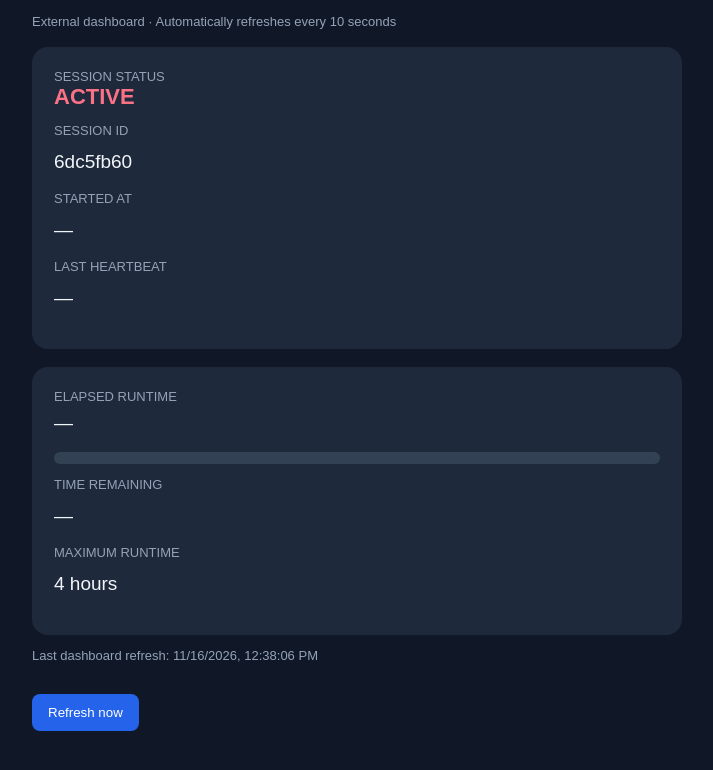
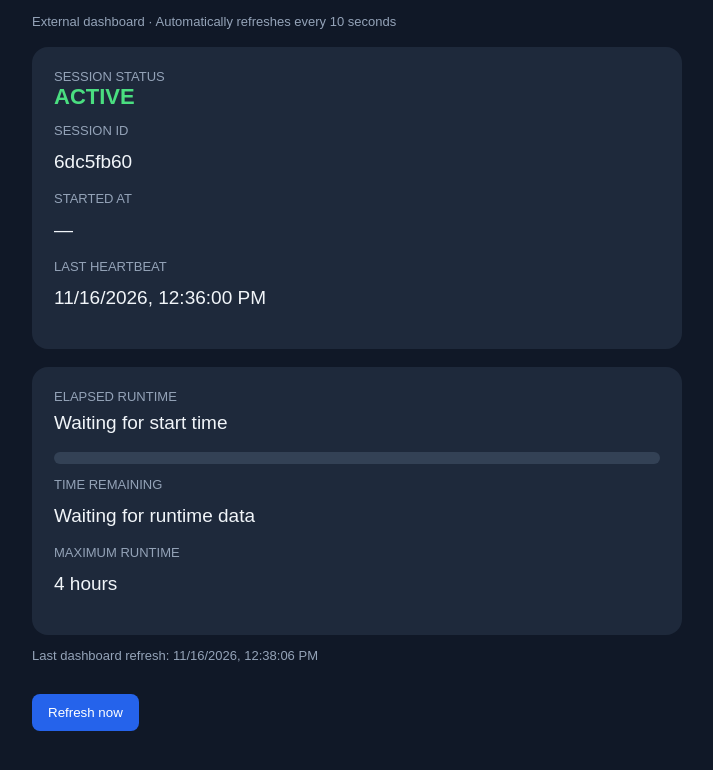
Before and after one commit to ganeshjunjuru09-cmd/kaggle-gpu-auto-stopper, a plain HTML site: page index.html in a window 1280 px wide. Shown: the part 98-868 px from the top of the page, without its empty margins (283-996 px from the left). Drawn offline with Linux system fonts and the light colour scheme.

Commit message:
Add yellow status class and improve loadStatus function

```diff
--- a/index.html
+++ b/index.html
@@ -12,40 +12,51 @@ main{max-width:650px;margin:40px auto}
 h1{font-size:26px}
 .card{background:#1e293b;padding:22px;border-radius:16px;margin-top:18px}
 .status{font-size:22px;font-weight:bold}
-.green{color:#4ade80}.red{color:#fb7185}
+.green{color:#4ade80}.red{color:#fb7185}.yellow{color:#facc15}
 .muted{color:#94a3b8;font-size:13px}
 .value{font-size:19px;margin:8px 0 18px;overflow-wrap:anywhere}
 .track{height:12px;background:#334155;border-radius:20px;overflow:hidden}
 .bar{height:100%;width:0;background:#38bdf8;transition:width .3s}
-button{background:#2563eb;color:white;border:0;padding:11px 16px;border-radius:8px;margin-top:18px}
+button{background:#2563eb;color:white;border:0;padding:11px 16px;border-radius:8px;margin-top:18px;cursor:pointer}
+button:hover{background:#1d4ed8}
 </style>
 </head>
 <body>
 <main>
 <h1>⚡ Kaggle GPU Runtime Monitor</h1>
 <p class="muted">External dashboard · Automatically refreshes every 10 seconds</p>
+
 <div class="card">
  <div class="muted">SESSION STATUS</div>
- <div id="status" class="status">Loading...</div>
+ <div id="status" class="status yellow">Loading...</div>
+
  <p class="muted">SESSION ID</p>
  <div id="session" class="value">—</div>
+
  <p class="muted">STARTED AT</p>
  <div id="started" class="value">—</div>
+
  <p class="muted">LAST HEARTBEAT</p>
  <div id="heartbeat" class="value">—</div>
 </div>
+
 <div class="card">
  <div class="muted">ELAPSED RUNTIME</div>
  <div id="elapsed" class="value">—</div>
+
  <div class="track"><div id="bar" class="bar"></div></div>
+
  <p class="muted">TIME REMAINING</p>
  <div id="remaining" class="value">—</div>
+
  <p class="muted">MAXIMUM RUNTIME</p>
  <div id="maximum" class="value">4 hours</div>
 </div>
+
 <p id="updated" class="muted">Waiting for data...</p>
 <button onclick="loadStatus()">Refresh now</button>
 </main>
+
 <script>
 function duration(seconds){
  if(!Number.isFinite(seconds)) return "—";
@@ -55,29 +66,86 @@ function duration(seconds){
  const s=seconds%60;
  return `${h}h ${m}m ${s}s`;
 }
+
+function parseTime(value){
+ if(!value) return NaN;
+ const timestamp=Date.parse(value);
+ return Number.isFinite(timestamp)?timestamp:NaN;
+}
+
 async function loadStatus(){
  try{
-  const response=await fetch("./status.json?t="+Date.now());
+  const response=await fetch("./status.json?t="+Date.now(),{
+   cache:"no-store"
+  });
+
   if(!response.ok) throw new Error("Status file unavailable");
+
   const d=await response.json();
-  const active=String(d.status||"").toLowerCase().includes("running");
-  document.getElementById("status").textContent=d.status||"Unknown";
-  document.getElementById("status").className="status "+(active?"green":"red");
-  document.getElementById("session").textContent=d.session_id||"No active session";
-  document.getElementById("started").textContent=d.started_at||"—";
-  document.getElementById("heartbeat").textContent=d.last_heartbeat||"—";
-  document.getElementById("elapsed").textContent=duration(d.elapsed_seconds);
-  document.getElementById("remaining").textContent=duration(d.remaining_seconds);
-  document.getElementById("maximum").textContent=(d.maximum_runtime_hours??4)+" hours";
-  const max=(Number(d.maximum_runtime_hours)||4)*3600;
-  const pct=Math.min(100,Math.max(0,(Number(d.elapsed_seconds)||0)/max*100));
+
+  const state=String(d.status||"").trim().toLowerCase();
+  const active=["active","running"].includes(state);
+
+  const maxHours=Number(d.maximum_runtime_hours)||4;
+  const maxSeconds=maxHours*3600;
+
+  // Support started_at or started
+  const startTime=parseTime(d.started_at||d.started);
+
+  // Calculate elapsed time using start time if available
+  let elapsed=Number(d.elapsed_seconds);
+
+  if(!Number.isFinite(elapsed) && Number.isFinite(startTime)){
+   elapsed=Math.max(0,(Date.now()-startTime)/1000);
+  }
+
+  // Calculate remaining time
+  let remaining=Number(d.remaining_seconds);
+
+  if(!Number.isFinite(remaining) && Number.isFinite(elapsed)){
+   remaining=Math.max(0,maxSeconds-elapsed);
+  }
+
+  // Display status
+  const statusElement=document.getElementById("status");
+  statusElement.textContent=d.status||"Unknown";
+  statusElement.className="status "+(active?"green":"red");
+
+  document.getElementById("session").textContent=
+   d.session_id||"No active session";
+
+  document.getElementById("started").textContent=
+   Number.isFinite(startTime)?new Date(startTime).toLocaleString():"—";
+
+  const heartbeat=d.last_heartbeat||d.last_updated;
+
+  document.getElementById("heartbeat").textContent=
+   heartbeat?new Date(heartbeat).toLocaleString():"—";
+
+  document.getElementById("elapsed").textContent=
+   Number.isFinite(elapsed)?duration(elapsed):"Waiting for start time";
+
+  document.getElementById("remaining").textContent=
+   Number.isFinite(remaining)?duration(remaining):"Waiting for runtime data";
+
+  document.getElementById("maximum").textContent=maxHours+" hours";
+
+  const pct=Number.isFinite(elapsed)
+   ?Math.min(100,Math.max(0,elapsed/maxSeconds*100))
+   :0;
+
   document.getElementById("bar").style.width=pct+"%";
-  document.getElementById("updated").textContent="Last dashboard refresh: "+new Date().toLocaleString();
+
+  document.getElementById("updated").textContent=
+   "Last dashboard refresh: "+new Date().toLocaleString();
+
  }catch(e){
   document.getElementById("status").textContent="Waiting for Kaggle data";
+  document.getElementById("status").className="status yellow";
   document.getElementById("updated").textContent=e.message;
  }
 }
+
 loadStatus();
 setInterval(loadStatus,10000);
 </script>
```
